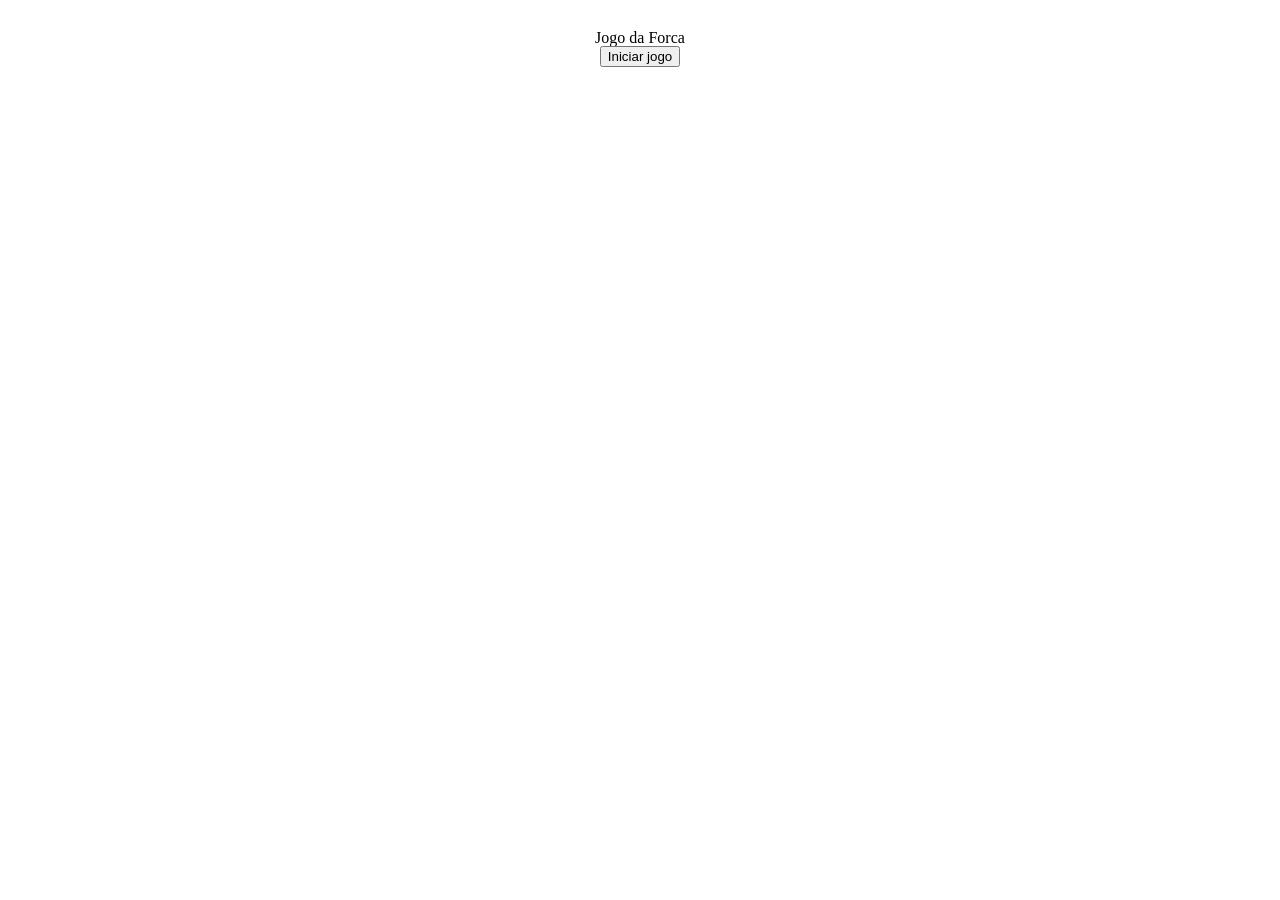
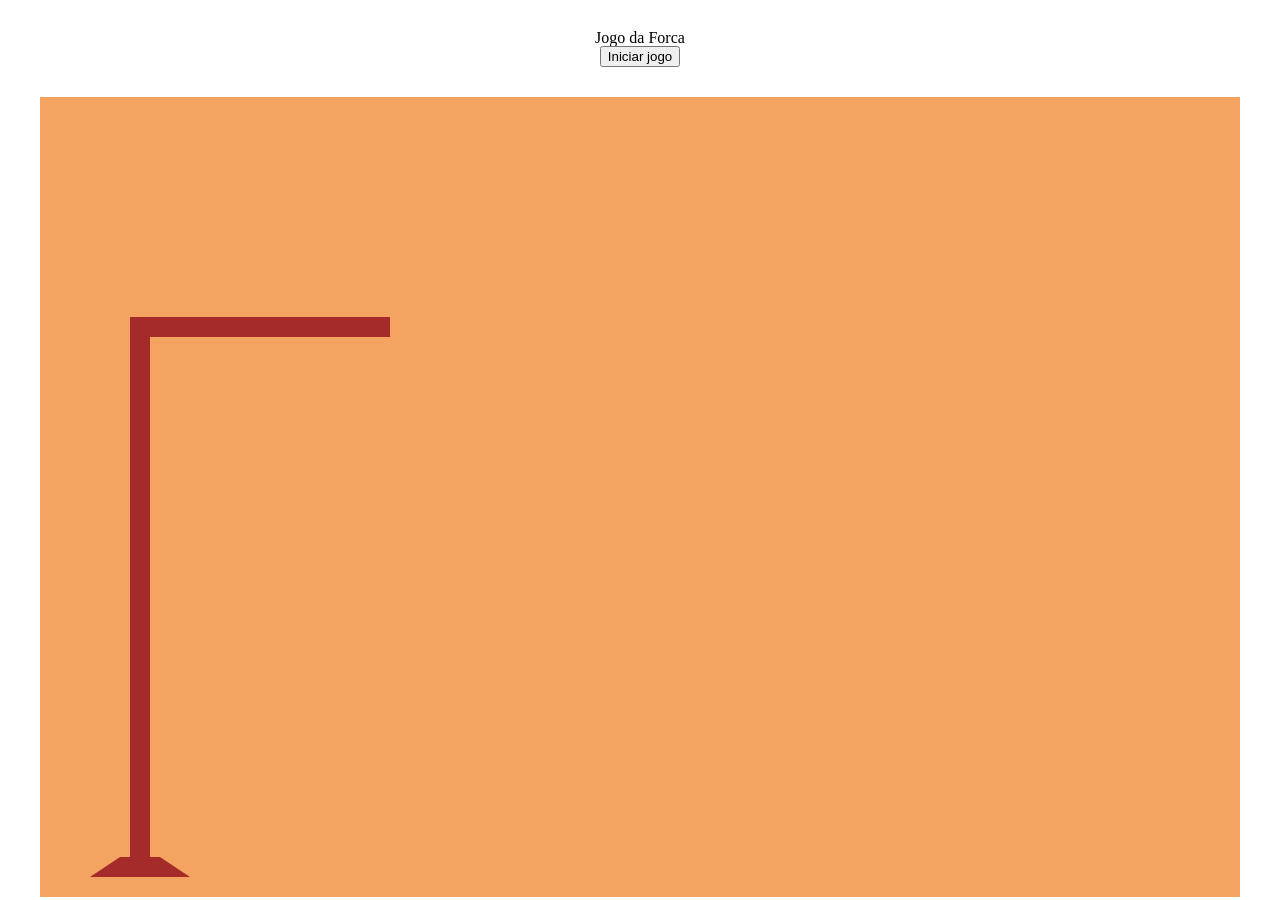
Before and after one commit to RaoneV/AluraChallengesONE-JogoDaForca, a plain HTML site: page index.html in a window 1280 px wide. Both pictures are taken after a click on the button "Iniciar jogo". Before the commit the page ends 800 px from the top, so only its background shows below. Drawn offline with Linux system fonts and the light colour scheme.

Commit message:
Desenhado o tabuleiro com a estrutura da forca

```diff
--- a/css/index.css
+++ b/css/index.css
@@ -3,3 +3,8 @@ header{
     margin: 30px auto;
     text-align: center;
 }
+
+main{
+    margin: auto;
+    text-align: center;
+}
--- a/index.html
+++ b/index.html
@@ -11,8 +11,9 @@
             <h1>Jogo da Forca</h1>
             <button class="iniciar-jogo">Iniciar jogo</button>
         </header>
-        <main class="area de jogo">
+        <main class="area-de-jogo">
 
         </main>
+        <script src="js/desenho-tabuleiro.js"></script>
     </body>
 </html>
--- /dev/null
+++ b/js/desenho-tabuleiro.js
@@ -0,0 +1,31 @@
+var botaoIniciar = document.querySelector(".iniciar-jogo");
+var areaJogo = document.querySelector(".area-de-jogo");
+
+botaoIniciar.addEventListener("click", function(){
+    criarTabuleiroDaForca();
+});
+
+function criarTabuleiroDaForca(){
+    areaJogo.innerHTML = "<canvas width='1200px' height='800px'></canvas>";
+    var tabuleiro = document.querySelector("canvas");
+    var pincel = tabuleiro.getContext("2d");
+
+    pincel.fillStyle = "sandybrown";
+    pincel.fillRect(0, 0, 1200, 800);
+
+    EstruturaDaForca(pincel);
+}
+
+function EstruturaDaForca(pincel){
+    pincel.fillStyle = "brown";
+
+    pincel.beginPath();
+    pincel.moveTo(50, 780);
+    pincel.lineTo(80, 760);
+    pincel.lineTo(120, 760);
+    pincel.lineTo(150, 780);
+    pincel.fill();
+
+    pincel.fillRect(90, 220, 20, 540);
+    pincel.fillRect(110, 220, 240, 20)
+}
```
